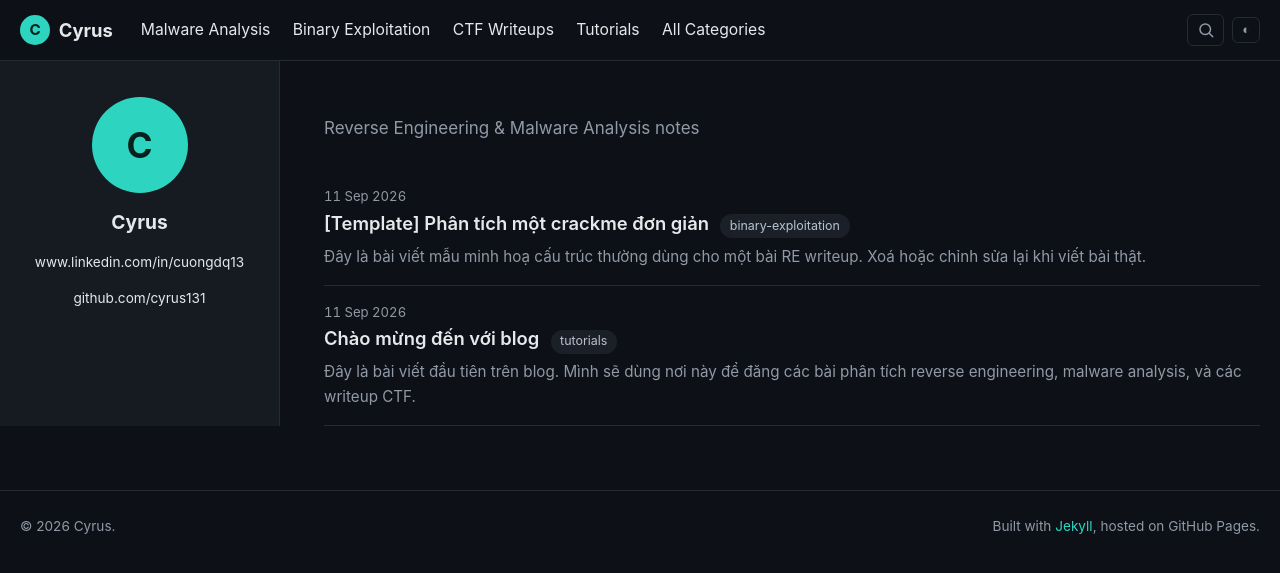
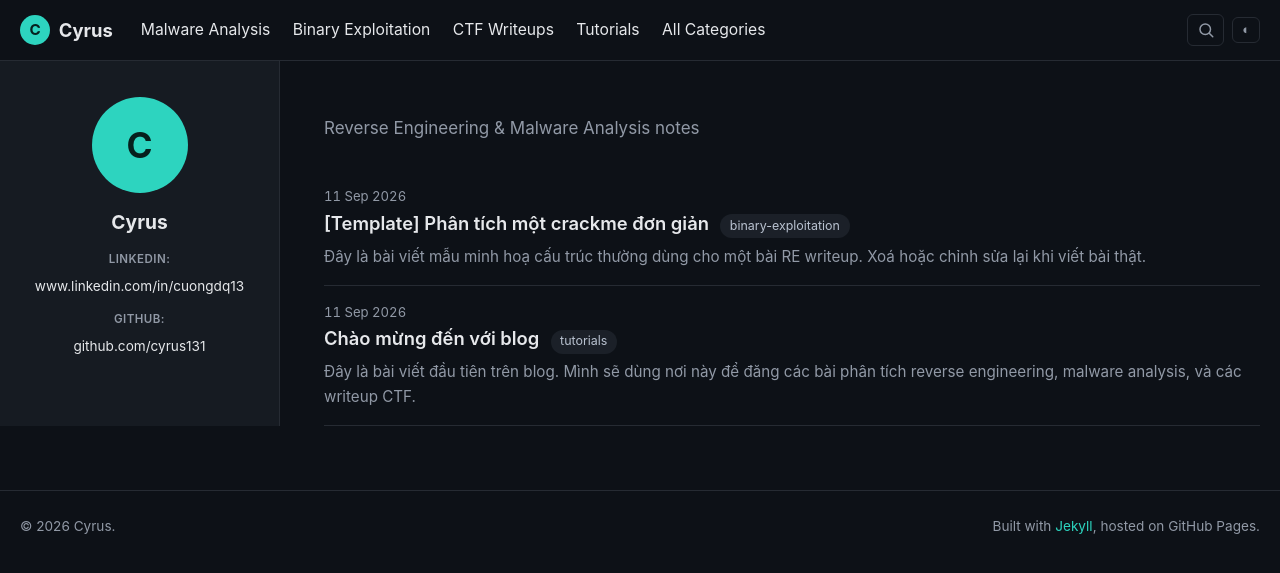
Before and after one commit to cyrus131/cyrus131.github.io, a Jekyll site: the page built from index.html, in a window 1280 px wide. Shown: the top 573 px of the page. Built offline with Jekyll 4.4.1, drawn with Linux system fonts in a browser that asks for light colours; the list of posts is cut into pages by our own code.

Commit message:
Show label + full URL for sidebar contact links

```diff
--- a/_includes/sidebar.html
+++ b/_includes/sidebar.html
@@ -10,20 +10,24 @@
     {% if site.author_bio != "" %}<p class="sidebar-bio">{{ site.author_bio }}</p>{% endif %}
 
     <ul class="sidebar-links">
-      {% if site.email != "" %}<li><a href="mailto:{{ site.email }}">{{ site.email }}</a></li>{% endif %}
+      {% if site.email != "" %}
+      <li><span class="link-label">Email:</span> <a href="mailto:{{ site.email }}">{{ site.email }}</a></li>
+      {% endif %}
       {% if site.twitter_username != "" %}
       {% assign twitter_url = "https://twitter.com/" | append: site.twitter_username %}
-      <li><a href="{{ twitter_url }}" target="_blank" rel="noopener">{{ twitter_url | remove: "https://" }}</a></li>
+      <li><span class="link-label">Twitter:</span> <a href="{{ twitter_url }}" target="_blank" rel="noopener">{{ twitter_url | remove: "https://" }}</a></li>
       {% endif %}
       {% if site.linkedin_username != "" %}
       {% assign linkedin_url = "https://www.linkedin.com/in/" | append: site.linkedin_username %}
-      <li><a href="{{ linkedin_url }}" target="_blank" rel="noopener">{{ linkedin_url | remove: "https://" }}</a></li>
+      <li><span class="link-label">LinkedIn:</span> <a href="{{ linkedin_url }}" target="_blank" rel="noopener">{{ linkedin_url | remove: "https://" }}</a></li>
       {% endif %}
       {% if site.github_username != "" %}
       {% assign github_url = "https://github.com/" | append: site.github_username %}
-      <li><a href="{{ github_url }}" target="_blank" rel="noopener">{{ github_url | remove: "https://" }}</a></li>
+      <li><span class="link-label">GitHub:</span> <a href="{{ github_url }}" target="_blank" rel="noopener">{{ github_url | remove: "https://" }}</a></li>
       {% endif %}
-      {% if site.coffee_url != "" %}<li><a href="{{ site.coffee_url }}" target="_blank" rel="noopener">{{ site.coffee_url | remove: "https://" | remove: "http://" }}</a></li>{% endif %}
+      {% if site.coffee_url != "" %}
+      <li><span class="link-label">Buy Me a Coffee:</span> <a href="{{ site.coffee_url }}" target="_blank" rel="noopener">{{ site.coffee_url | remove: "https://" | remove: "http://" }}</a></li>
+      {% endif %}
     </ul>
   </div>
 </aside>
--- a/assets/css/main.css
+++ b/assets/css/main.css
@@ -186,7 +186,16 @@ a:hover { text-decoration: underline; }
 .sidebar-name { margin: 0 0 .4rem; font-size: 1.2rem; }
 .sidebar-bio { color: var(--text-muted); font-size: .92rem; margin: 0 0 1.1rem; }
 .sidebar-links { list-style: none; margin: 0; padding: 0; }
-.sidebar-links li { margin: .5rem 0; }
+.sidebar-links li { margin: .7rem 0; }
+.link-label {
+  display: block;
+  font-size: .72rem;
+  font-weight: 600;
+  text-transform: uppercase;
+  letter-spacing: .04em;
+  color: var(--text-muted);
+  margin-bottom: .1rem;
+}
 .sidebar-links a {
   color: var(--text);
   font-size: .85rem;
```
